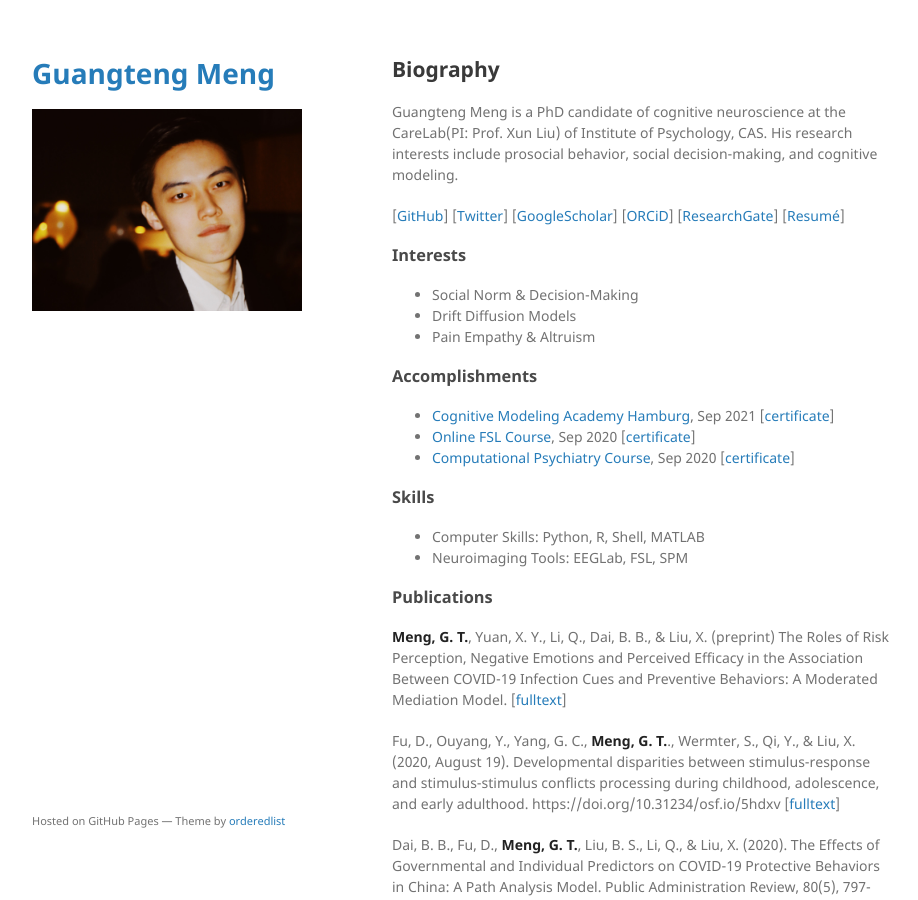
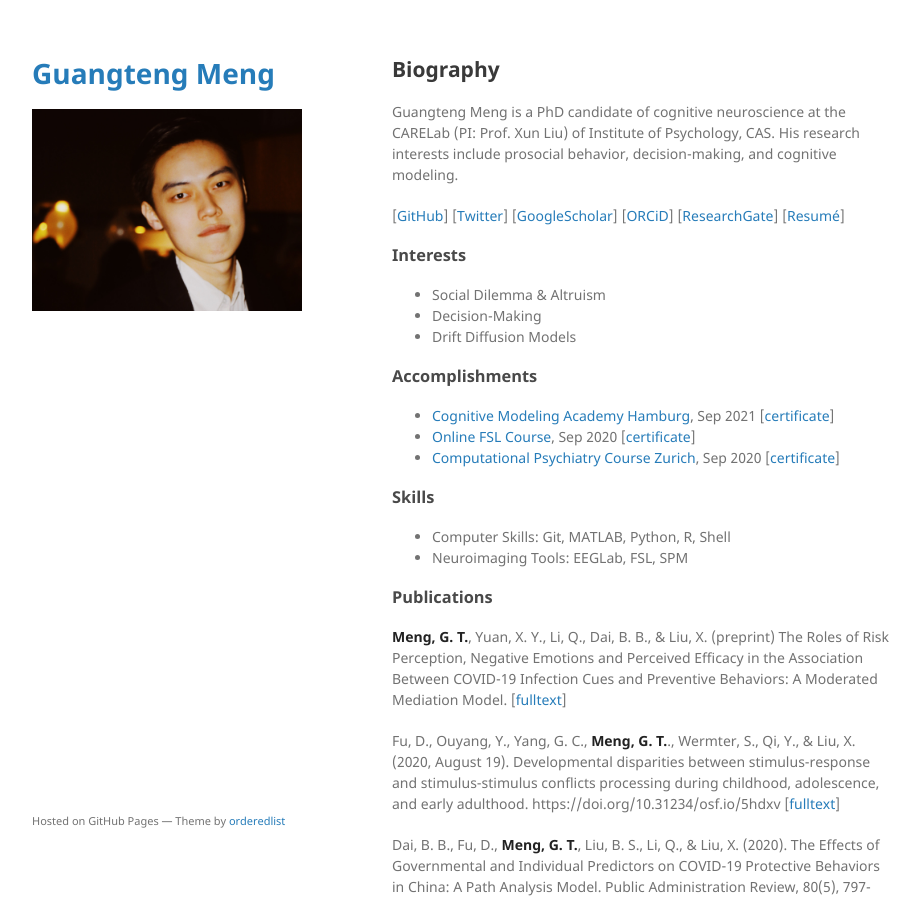
Before and after one commit to GuangtengMeng/GuangtengMeng.github.io, a Jekyll site: the page built from index.md, in a window 1280 px wide and 900 px high. Shown: the whole window, without its empty margins (178-1096 px from the left). Built offline with Jekyll 4.4.1, drawn with Linux system fonts in a browser that asks for light colours; the repository's description, which GitHub fills in, is left out; our own code applies the rules of GitHub Pages for plain Markdown files.

Commit message:
Updated interests & skills

```diff
--- a/index.md
+++ b/index.md
@@ -3,7 +3,7 @@ layout: default
 ---
 
 ## Biography
-Guangteng Meng is a PhD candidate of cognitive neuroscience at the CareLab(PI: Prof. Xun Liu) of Institute of Psychology, CAS. His research interests include prosocial behavior, social decision-making, and cognitive modeling.
+Guangteng Meng is a PhD candidate of cognitive neuroscience at the CARELab (PI: Prof. Xun Liu) of Institute of Psychology, CAS. His research interests include prosocial behavior, decision-making, and cognitive modeling.
 
 [[GitHub](https://github.com/GuangtengMeng)]
 [[Twitter](https://twitter.com/GuangtengMeng)]
@@ -13,17 +13,17 @@ Guangteng Meng is a PhD candidate of cognitive neuroscience at the CareLab(PI: P
 [[Resumé](/assets/cv/GuangtengMeng_CV_v1.1.pdf)]
 
 ### Interests
-- Social Norm & Decision-Making
+- Social Dilemma & Altruism
+- Decision-Making
 - Drift Diffusion Models
-- Pain Empathy & Altruism
 
 ### Accomplishments
 - [Cognitive Modeling Academy Hamburg](https://cmah.eu/), Sep 2021 [[certificate](/assets/certificate/CMAH_Certificate_GM.pdf)]
 - [Online FSL Course](https://open.win.ox.ac.uk/pages/fslcourse/website/), Sep 2020 [[certificate](/assets/certificate/FSL_Certificate_GM.pdf)]
-- [Computational Psychiatry Course](https://www.translationalneuromodeling.org/cpcourse/), Sep 2020 [[certificate](/assets/certificate/CPC_Certificate_GM.pdf)]
+- [Computational Psychiatry Course Zurich](https://www.translationalneuromodeling.org/cpcourse/), Sep 2020 [[certificate](/assets/certificate/CPC_Certificate_GM.pdf)]
 
 ### Skills
-- Computer Skills: Python, R, Shell, MATLAB
+- Computer Skills: Git, MATLAB, Python, R, Shell
 - Neuroimaging Tools: EEGLab, FSL, SPM
 
 ### Publications
```
Also changed, not shown: other parts of index.md (+0 -7 lines).
